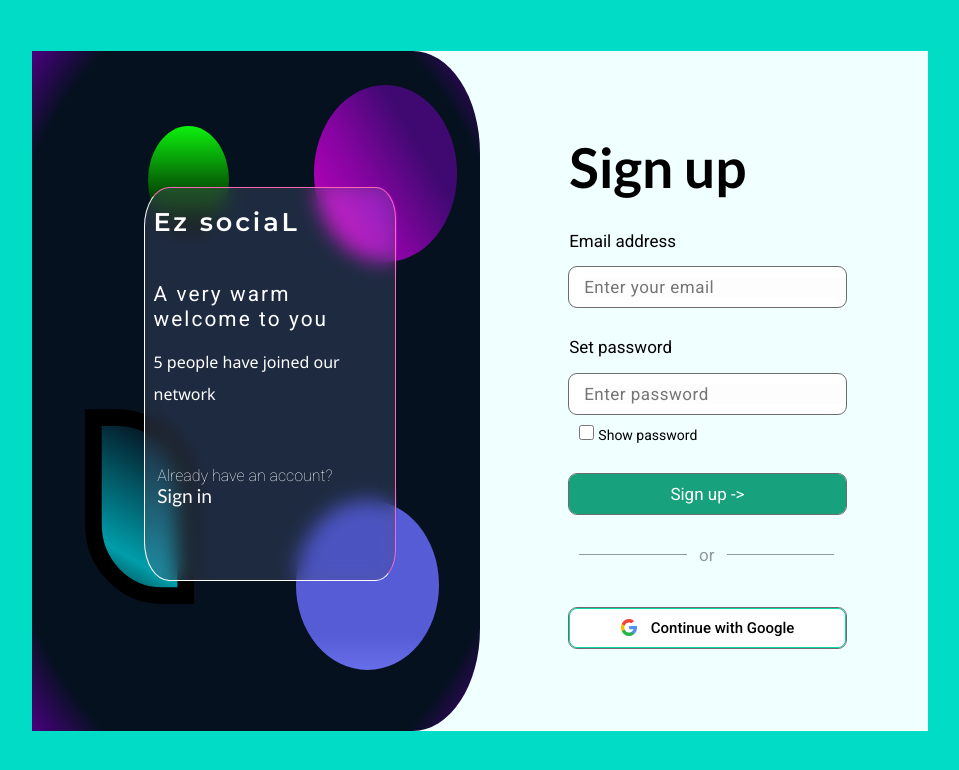
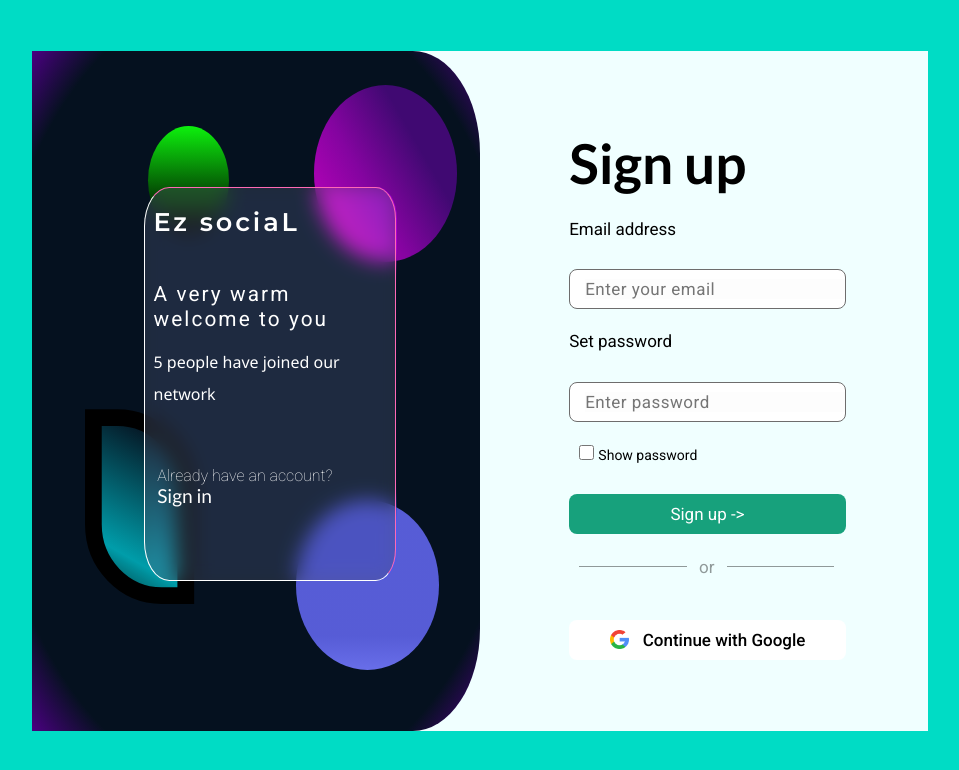
Before and after one commit to AkaCoder007/EZ-social, a plain HTML site: page index.html in a window 1280 px wide. Shown: the whole page, without its empty margins (99-1058 px from the left). Drawn offline with Linux system fonts and the light colour scheme.

Commit message:
Update signup_form.css
updated

```diff
--- a/signup_form.css
+++ b/signup_form.css
@@ -52,10 +52,15 @@ form h2 {
     width: 95%;
     height: 40px;
     border-radius: 8px;
-    outline: rgb(110, 109, 109) solid 1.5px;
     border: none;
     font-family: Roboto;
     font-size: 17px;
+    margin-top: 8px;
+}
+
+#email,
+#password {
+    border: rgb(110, 109, 109) solid 1.5px;
 }
 
 input {
@@ -64,8 +69,8 @@ input {
     letter-spacing: 0.5px;
 }
 
-#password {
-    margin-bottom: -20px;
+input:focus {
+    outline: none;
 }
 
 #showPassword {
@@ -75,9 +80,10 @@ input {
     height: 15px;
 }
 
-.email_pass {
-    margin-bottom: -14px;
-}
+
+/* .email_pass {
+    margin-bottom: 10px;
+} */
 
 .label_checkbox {
     font-size: 14px;
@@ -112,15 +118,18 @@ input {
 
 .signup_options {
     margin-top: 10%;
+    width: 100%;
+    height: 40px;
+    /* background-color: purple; */
 }
 
 .signup_options button {
     background-color: white;
     color: black;
-    font-size: 15px!important;
+    font-size: 15px;
     font-weight: 500;
     cursor: pointer;
-    border: 1px solid #06D7A5!important;
+    border: 1px solid #06D7A5;
 }
 
 
@@ -139,7 +148,7 @@ button[type="submit"] {
 }
 
 button img {
-    width: 6%;
+    width: 19px;
     margin-bottom: -3px;
     margin-right: 10px;
 }
```
